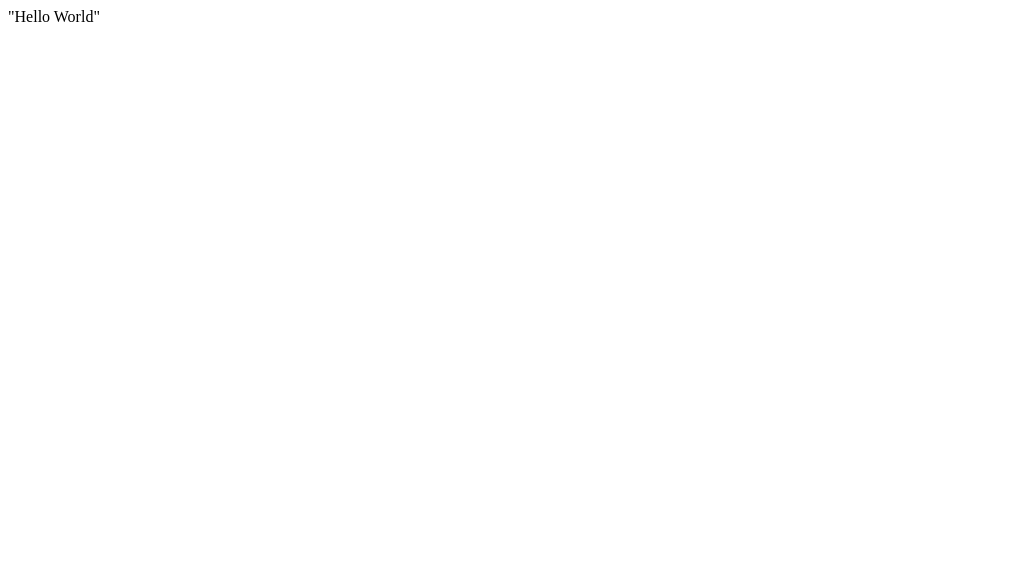
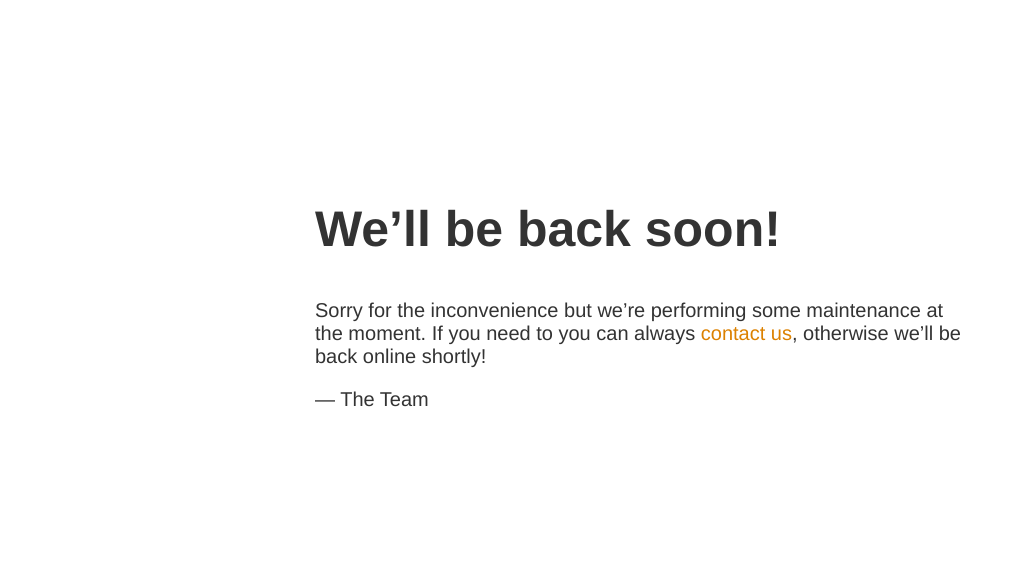
Before and after one commit to flatworldco/flatworldco.github.io, a plain HTML site: page index.html in a window 1280 px wide. Shown: the whole page, without its empty margins (0-1014 px from the left). Drawn offline with Linux system fonts and the light colour scheme.

Commit message:
Update index.html

```diff
--- a/index.html
+++ b/index.html
@@ -1 +1,18 @@
-"Hello World"
+<!doctype html>
+<title>Site Maintenance</title>
+<style>
+  body { text-align: center; padding: 150px; }
+  h1 { font-size: 50px; }
+  body { font: 20px Helvetica, sans-serif; color: #333; }
+  article { display: block; text-align: left; width: 650px; margin: 0 auto; }
+  a { color: #dc8100; text-decoration: none; }
+  a:hover { color: #333; text-decoration: none; }
+</style>
+
+<article>
+    <h1>We&rsquo;ll be back soon!</h1>
+    <div>
+        <p>Sorry for the inconvenience but we&rsquo;re performing some maintenance at the moment. If you need to you can always <a href="mailto:#">contact us</a>, otherwise we&rsquo;ll be back online shortly!</p>
+        <p>&mdash; The Team</p>
+    </div>
+</article>
```
